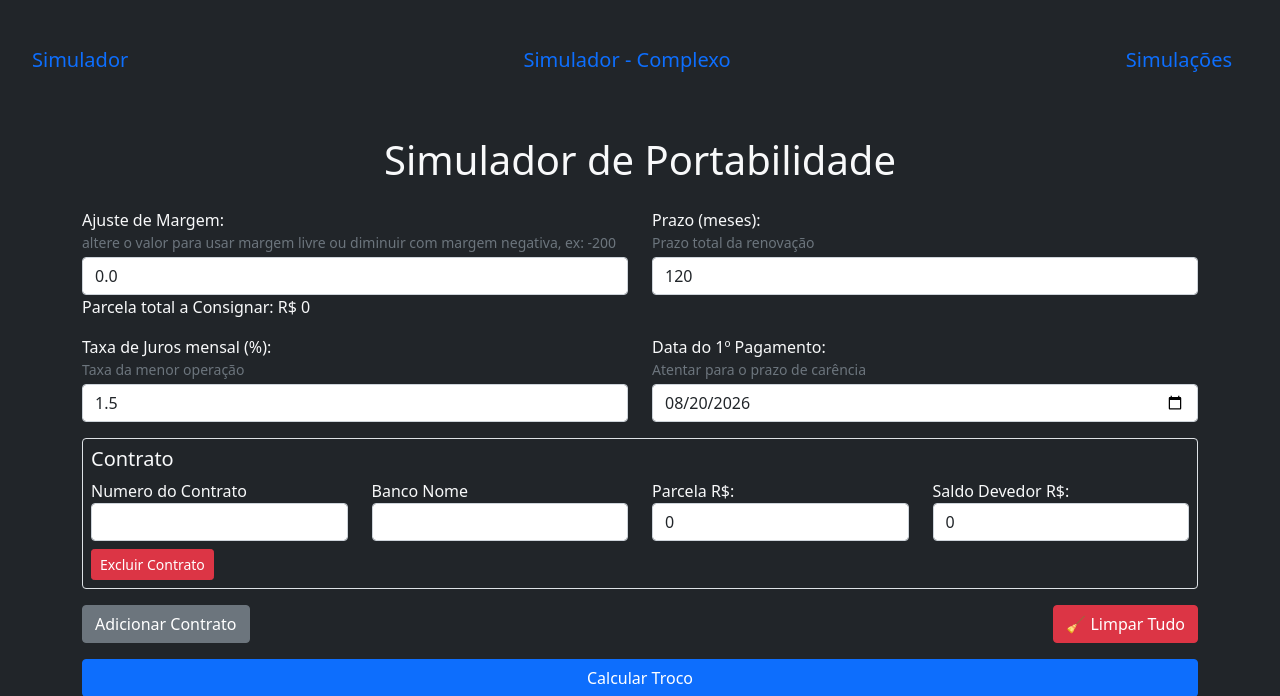
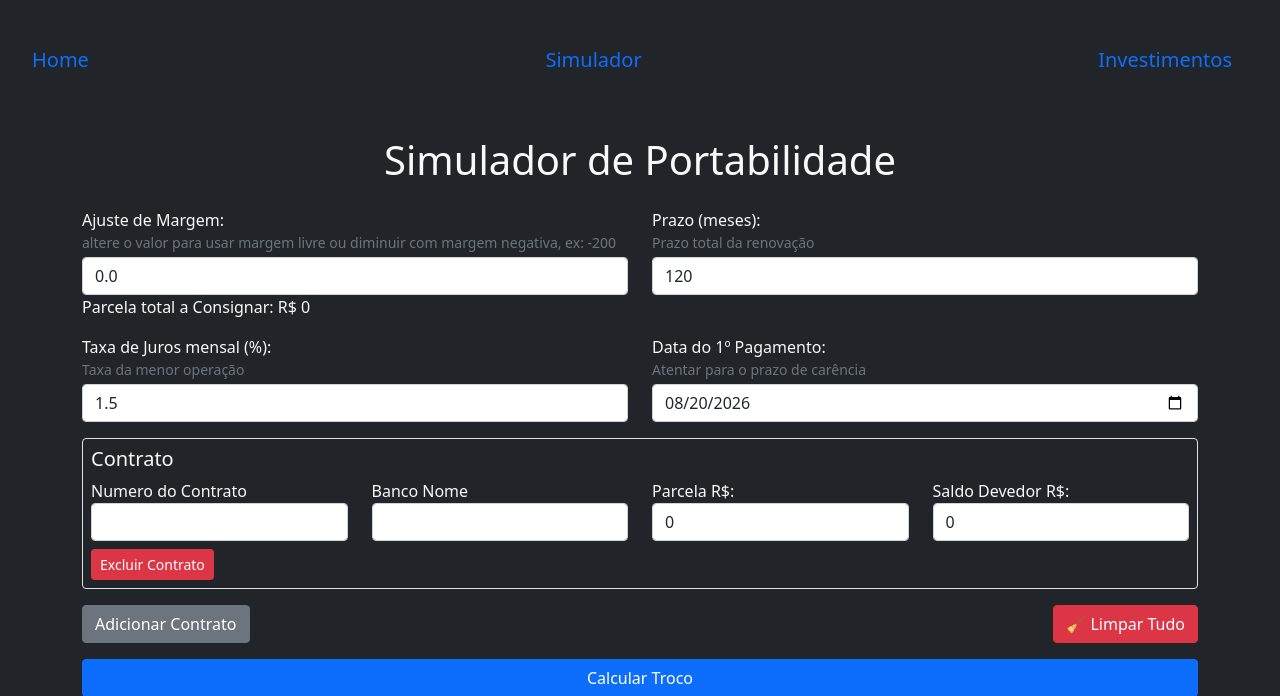
Before and after one commit to ksseo-ds/simulador-portabilidade, a Flask app: page /simulador in a window 1280 px wide. Shown: the top 696 px of the page. Run offline with Flask 3, Linux system fonts and the light colour scheme; some libraries are stand-ins or nearby versions.

Commit message:
commentig matomo and adding investments on navbar

```diff
--- a/templates/base.html
+++ b/templates/base.html
@@ -6,7 +6,7 @@
     <title>{% block title %}Simulador de Empréstimo{% endblock %}</title>
     <link rel="stylesheet" href="{{ url_for('static', filename='css/bootstrap.css') }}">
     <link rel="shortcut icon" href="{{url_for('static', filename='favicon.png')}}" type='image/x-icon'>
-    <script>
+<!--  <script>
         var _paq = window._paq = window._paq || [];
         _paq.push(['trackPageView']);
         _paq.push(['enableLinkTracking']);
@@ -18,6 +18,7 @@
             g.async=true; g.src=u+'matomo.js'; s.parentNode.insertBefore(g,s);
         })();
     </script>
+-->
 </head>
 
 <body class="bg-dark text-light">
--- a/templates/navigation.html
+++ b/templates/navigation.html
@@ -1,8 +1,8 @@
 <nav class="navbar bg-dark">
-    <a class="navbar-brand" href='{{url_for("index")}}'>Simulador</a>
-    <a class="navbar-brand" href='{{url_for("simulador_portabilidade")}}'>Simulador - Complexo</a>
+    <a class="navbar-brand" href='{{url_for("index")}}'>Home</a>
+    <a class="navbar-brand" href='{{url_for("simulador_portabilidade")}}'>Simulador </a>
 
-    <a class="navbar-brand" href='{{url_for("index")}}'>Simulações</a>
+    <a class="navbar-brand" href='{{url_for("index")}}'>Investimentos</a>
 
 
 
```
